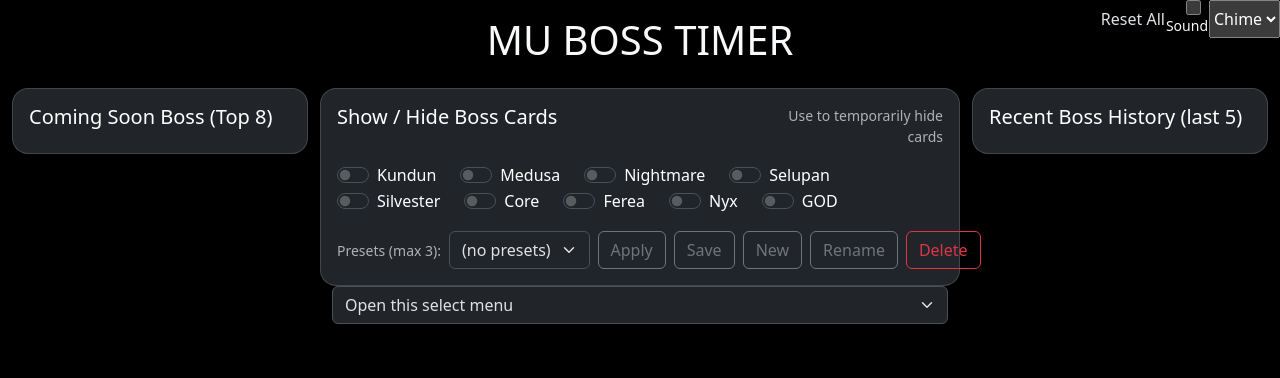
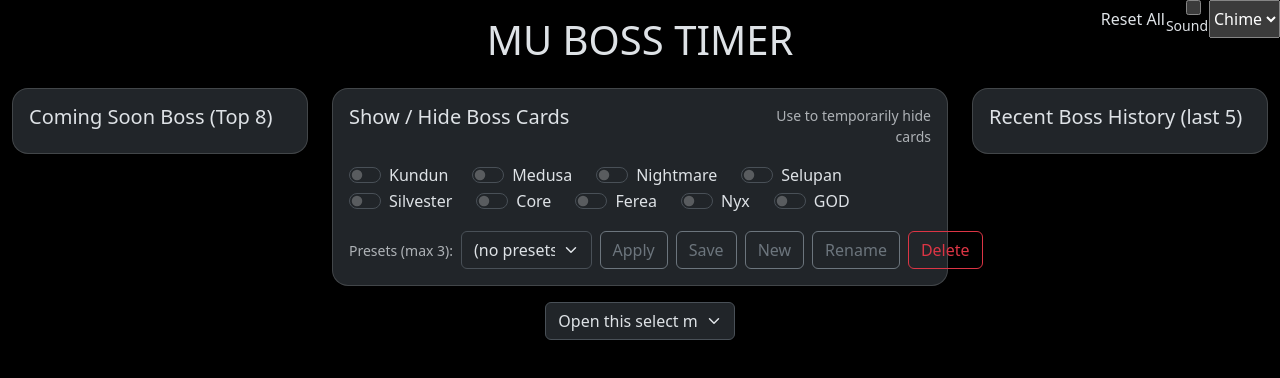
Before and after one commit to holuquockhai/gavin-mu-bosses-appearance, a React (Vite) app in the folder react-project/: page / in a window 1280 px wide. Shown: the top 378 px of the page. Built offline with nearby package versions, Linux system fonts and the light colour scheme.

Commit message:
update layout and styles

```diff
--- a/react-project/index.html
+++ b/react-project/index.html
@@ -1,5 +1,5 @@
 <!doctype html>
-<html lang="en">
+<html lang="en" data-bs-theme="dark">
   <head>
     <meta charset="UTF-8" />
     <link rel="icon" type="image/svg+xml" href="/vite.svg" />
@@ -8,7 +8,7 @@
     <script type="module" src="src/js/main.js"></script>
   </head>
   <body>
-    <div id="root" data-bs-theme="light"></div>
+    <div id="root"></div>
     <script type="module" src="/src/main.jsx"></script>
   </body>
 </html>
--- a/react-project/src/App.jsx
+++ b/react-project/src/App.jsx
@@ -24,12 +24,26 @@ const bosses = listBosses.map((boss, id)=>({
   title : boss
 }));
 
+const listChannels = [
+  {value: 1, title: "Channel 1"},
+  {value: 2, title: "Channel 2"},
+  {value: 3, title: "Channel 3"},
+  {value: 4, title: "Channel 4"},
+  {value: 5, title: "Channel 5"},
+  {value: 6, title: "Channel 6"},
+  {value: 7, title: "Channel 7"},
+  {value: 8, title: "Channel 8"},
+  {value: 9, title: "Channel 9"},
+  {value: 10, title: "Channel 10"},
+  {value: 11, title: "Channel 11"},
+]
+
 function App() {
   const [count, setCount] = useState(0)
 
   return (
     <>
-      <div className='container-fluid vh-100 bg-black text-light ' data-bs-theme="dark">
+      <div className='container-fluid vh-100' >
 
         <div className='row wrap'>
           <div className='col-12 text-center'>
@@ -47,7 +61,7 @@ function App() {
           {/* <!-- LEFT --> */}
           <div className='col-3'><LeftNavigation/></div>
 
-          <div className='col-6'><MainContent bosses = {bosses}/></div>
+          <div className='col-6'><MainContent bosses = {bosses} channels = {listChannels}/></div>
 
           <div className='col-3'><RightNavigation/></div>
 
--- a/react-project/src/components/LeftNavigation.jsx
+++ b/react-project/src/components/LeftNavigation.jsx
@@ -1,7 +1,7 @@
 function LeftNavigation(){
     return(
         <>
-            <div className="card p-3 rounded-4 bg-dark text-white">
+            <div className="card p-3 rounded-4">
                 <h5 className="card-title">Coming Soon Boss (Top 8)</h5>
                 <div id="soonestList"></div>
             </div>
--- a/react-project/src/components/MainContent.jsx
+++ b/react-project/src/components/MainContent.jsx
@@ -1,9 +1,9 @@
-function MainContent({bosses}){
+function MainContent({bosses, channels}){
     return (
         <>
             {/*<!-- MIDDLE -->*/}
-            <div className="row mid">
-            <div className="p-3 card rounded-4 unified bg-dark text-white " id="showHideCard">
+            <div className="input-group">
+                <div className="p-3 card rounded-4 unified" id="showHideCard">
                     <div className="row">
                         <h5 className="card-title col-8">Show / Hide Boss Cards</h5>
                         <span className="small col-4 text-muted text-end">Use to temporarily hide cards</span>
@@ -45,17 +45,24 @@ function MainContent({bosses}){
                     {/** #Preset control */}
                 </div>
 
-            <div className="channel-row unified">
+            </div>
+            <div className="row justify-content-center mt-3 mb-3">
+                <div className="channel-row unified col-4 ">
                     <select className="select form-select" id="channelSelect" title="Channel" aria-label="Default select example">
                         <option selected>Open this select menu</option>
-                    <option value="1">Channel 1</option>
+                        {/* <option value="1">Channel 1</option>
                         <option value="2">Channel 2</option>
-                    <option value="3">Channel 1</option>
+                        <option value="3">Channel 1</option> */}
+
+                        {channels.map(
+                            (channel) => (
+                                <option key= {channel.value} value={channel.value}>{channel.title}</option>
+                            )
+                        )}
                     </select>
                 </div>
 
                 <div id="cards" className="unified"></div>
-
             </div>
         </>
     );
--- a/react-project/src/components/RightNavigation.jsx
+++ b/react-project/src/components/RightNavigation.jsx
@@ -2,7 +2,7 @@ function RightNavigation(){
     return(
         <>
             <aside className="side">
-                <div className="card p-3 rounded-4 bg-dark text-white">
+                <div className="card p-3 rounded-4">
                     <h5 className="card-title">Recent Boss History (last 5)</h5>
                     <div className="history-list" id="historyList"></div>
                 </div>
--- /dev/null
+++ b/react-project/src/scss/global.scss
@@ -0,0 +1,3 @@
+:root {
+    --bs-body-font-size: 1rem;
+}
--- /dev/null
+++ b/react-project/src/scss/homepage.scss
@@ -0,0 +1,27 @@
+$color-mode-type: data;
+
+@include color-mode(dark) {
+    #root {
+        background-color: black;
+    }
+
+    .form-check-input:checked {
+        background-color: #30d158;
+        border-color: rgb(48, 209, 88);
+    }
+
+    .form-check-input:focus {
+        box-shadow: 0 0 0 0.25rem rgba(48, 209, 88, 0.25);
+    }
+}
+
+@include color-mode(light) {
+    * {
+            color: rgb(20 23 25 / 80%)
+    }
+
+    #root {
+        background-color: rgb(217 221 226);
+    }
+
+}
--- a/react-project/src/scss/styles.scss
+++ b/react-project/src/scss/styles.scss
@@ -1,2 +1,4 @@
 // Import all of Bootstrap’s CSS
 @import "bootstrap/scss/bootstrap";
+@import "./global.scss";
+@import "./homepage.scss";
```
Lines whose indentation alone changed are shown as unchanged.
